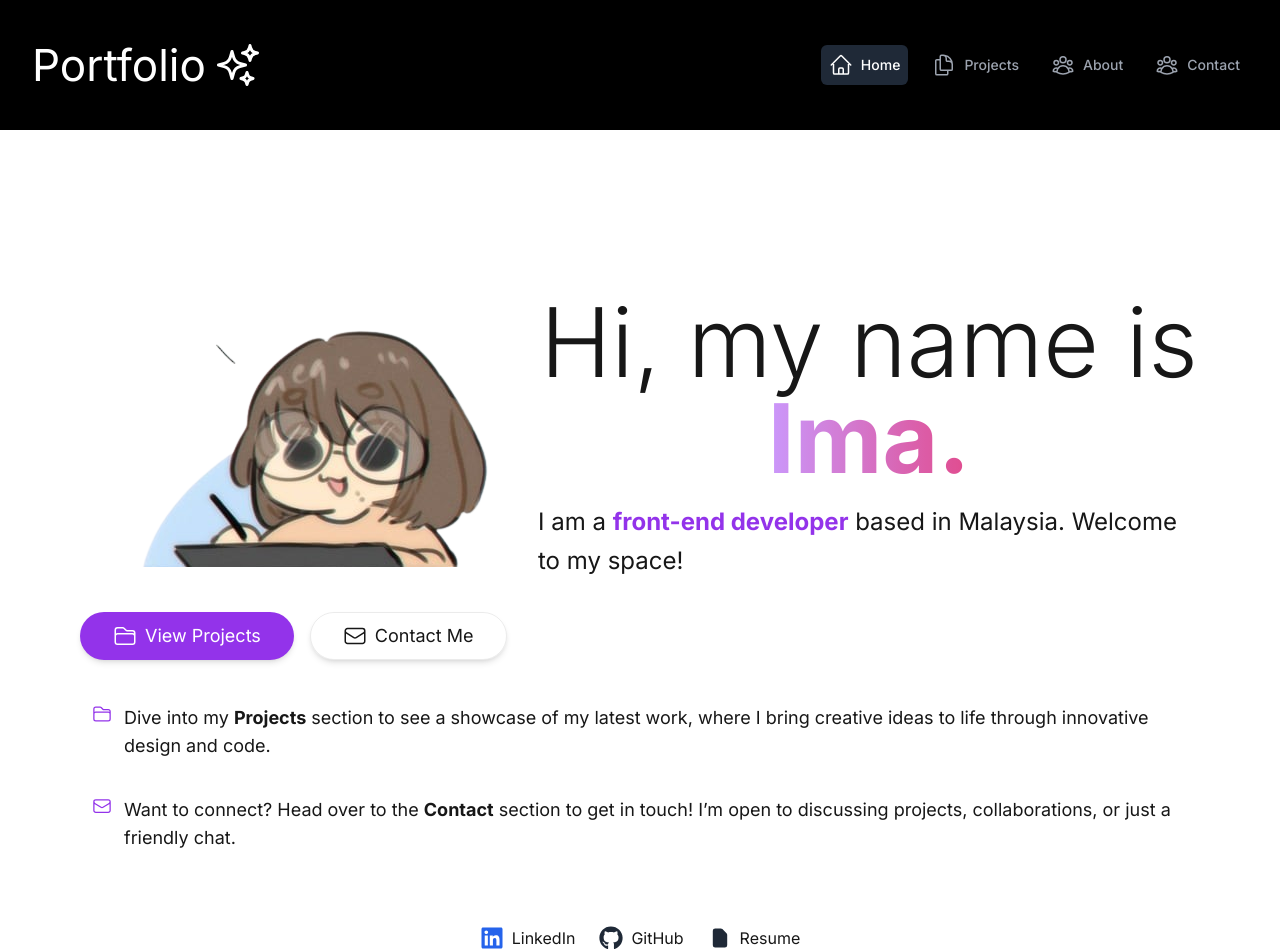
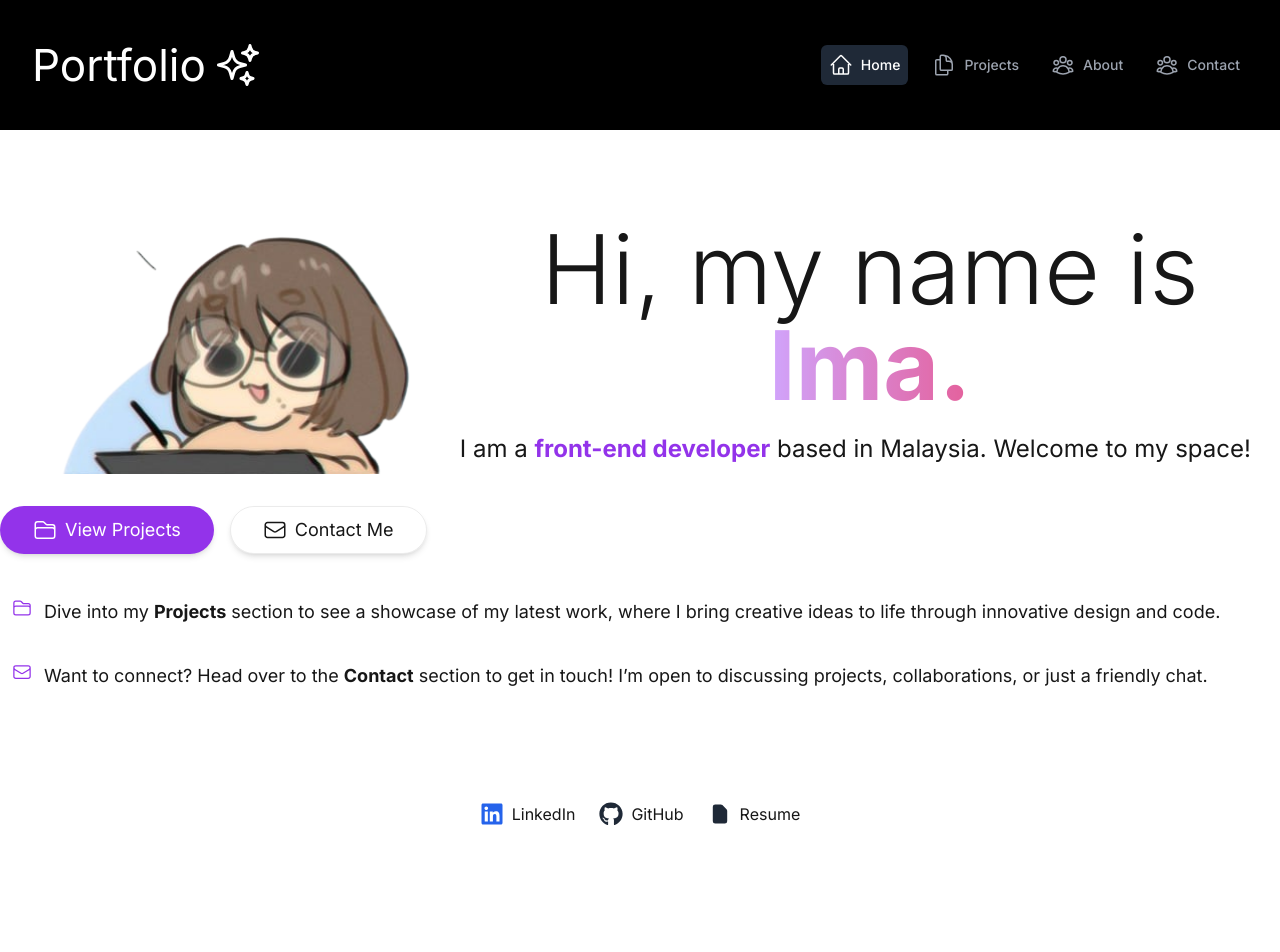
Before and after one commit to imaninamajeed/portfolio-v2, a Next.js app: page / in a window 1280 px wide. Shown: the top 952 px of the page. After the commit the page ends 842 px from the top, so only its background shows below. Built offline with nearby package versions, Linux system fonts and the light colour scheme.

Commit message:
Refactor Home component layout and remove footer links

```diff
--- a/src/app/page.tsx
+++ b/src/app/page.tsx
@@ -1,13 +1,14 @@
 import Image from "next/image";
 import Link from 'next/link';
-import { FolderIcon, EnvelopeIcon } from '@heroicons/react/24/outline'; // Importing icons from Heroicons
-import { FaLinkedin, FaGithub } from "react-icons/fa";
-import { HiDocument } from "react-icons/hi";
+import { FolderIcon, EnvelopeIcon } from '@heroicons/react/24/outline';
 
 export default function Home() {
   return (
-    <div className="grid grid-rows-[20px_0fr_20px] items-center justify-items-center min-h-screen p-8 pb-20 gap-16 sm:p-20 font-[family-name:var(--font-geist-sans)]">
+    <div className="grid grid-rows-[20px_0fr_20px] items-center justify-items-center gap-16 font-[family-name:var(--font-geist-sans)]">
+
+      {/* Main Content */}
       <main className="flex flex-col gap-8 row-start-2 items-center sm:items-start">
+        {/* <main className="flex flex-col items-center gap-10 px-6 py-10 sm:py-16 sm:px-12 max-w-screen-2xl font-[family-name:var(--font-geist-sans)] space-y-10"> */}
         <div className="flex items-center gap-4">
           <Image
             src="/profile.png"
@@ -62,37 +63,6 @@
           </li>
         </ol>
       </main>
-
-      <footer className="row-start-3 flex gap-6 flex-wrap items-center justify-center">
-        <Link
-          className="flex items-center gap-2 hover:underline hover:underline-offset-4"
-          href="https://linkedin.com/in/imaninamajeed"
-          target="_blank"
-          rel="noopener noreferrer"
-        >
-          <FaLinkedin className="h-6 w-6 text-blue-600" aria-hidden />
-          LinkedIn
-        </Link>
-        <Link
-          className="flex items-center gap-2 hover:underline hover:underline-offset-4"
-          href="https://github.com/imaninamajeed"
-          target="_blank"
-          rel="noopener noreferrer"
-        >
-          <FaGithub className="h-6 w-6 text-gray-800 dark:text-white" aria-hidden />
-          GitHub
-        </Link>
-        <Link
-          className="flex items-center gap-2 hover:underline hover:underline-offset-4"
-          href="/resume.pdf"
-          target="_blank"
-          rel="noopener noreferrer"
-        >
-          <HiDocument className="h-6 w-6 text-gray-800 dark:text-white" aria-hidden />
-          Resume
-        </Link>
-
-      </footer>
     </div>
   );
 }
```
